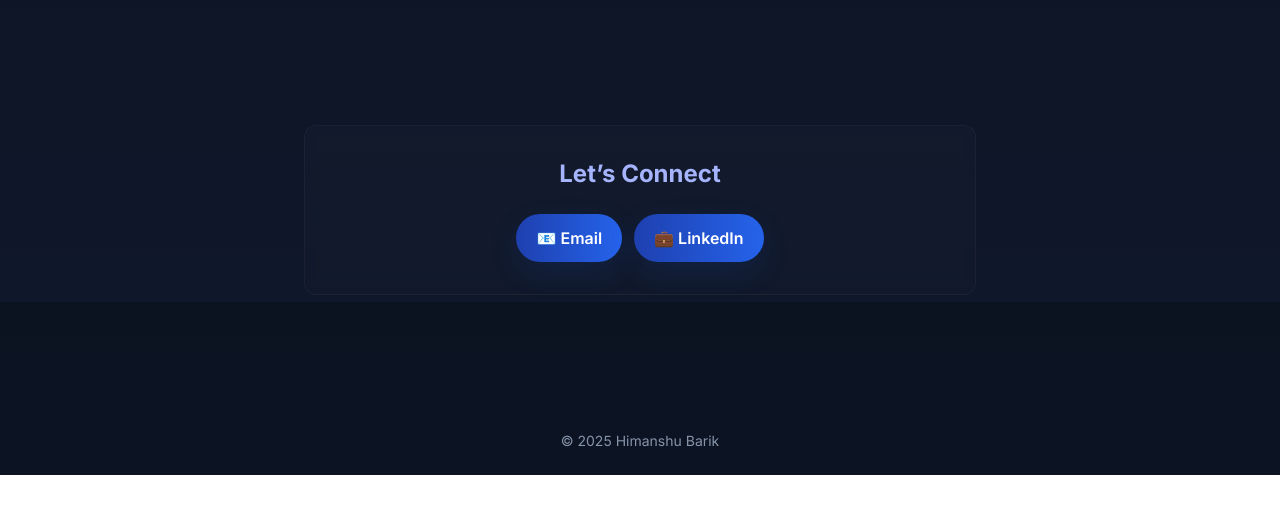
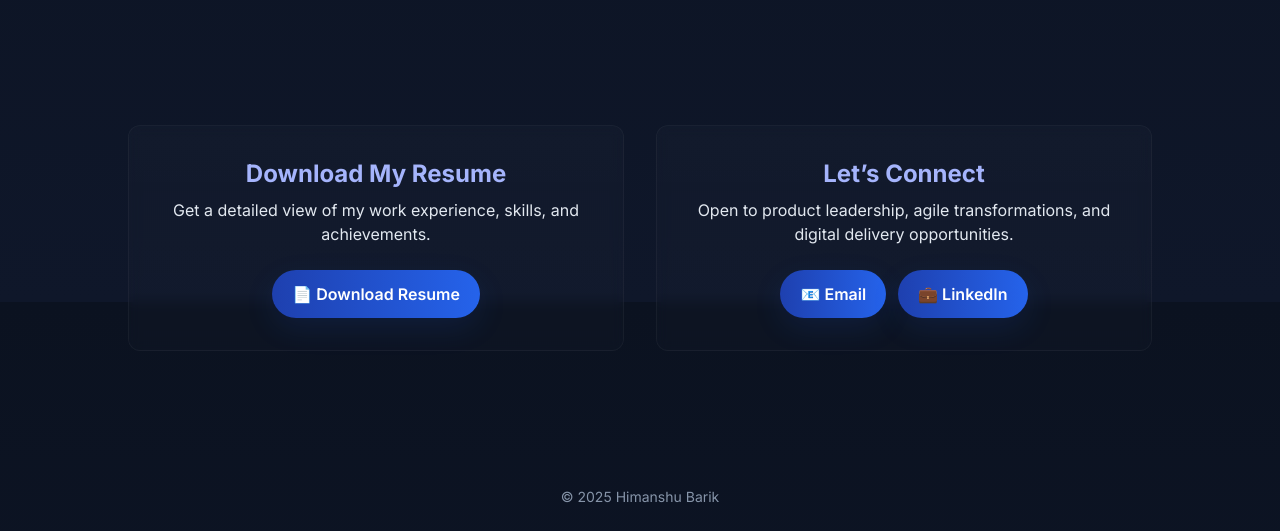
Before and after one commit to himanshubarik1508/himanshu-portfolio, a plain HTML site: page index.html in a window 1280 px wide. Shown: the part 2098-2629 px from the top of the page. Before the commit the page ends 2573 px from the top, so only its background shows below. Drawn offline with nearby package versions, Linux system fonts and the light colour scheme.

Commit message:
Added Correct Resume and download buttons

```diff
--- a/index.html
+++ b/index.html
@@ -67,6 +67,7 @@
         <div class="flex items-center justify-center gap-4" data-aos="fade-up" data-aos-delay="240">
           <a href="#about" class="btn-primary">About Me</a>
           <a href="#contact" class="btn-primary">Contact</a>
+		  <a href="Himanshu_Barik_ProductManager_14years.pdf" class="btn-primary" download>📄 Download Resume</a>
         </div>
         <div class="scroll-indicator mt-10 mx-auto" aria-hidden="true" data-aos="fade-up" data-aos-delay="360">
           <svg width="20" height="20" viewBox="0 0 24 24" fill="none"><path d="M12 5v14" stroke="white" stroke-width="1.6" stroke-linecap="round"/><path d="M7 10l5 5 5-5" stroke="white" stroke-width="1.6" stroke-linecap="round" stroke-linejoin="round"/></svg>
@@ -159,17 +160,34 @@
       </div>
     </section>
 
-    <!-- CONTACT (bottom inline block, simple) -->
-    <section id="contact" class="py-16 px-6 mb-12" data-aos="fade-up">
-      <div class="max-w-2xl mx-auto text-center p-8 rounded-xl glass-card">
-        <h2 class="text-2xl font-bold text-indigo-300 mb-2">Let’s Connect</h2>
-        <p class="text-slate-200 mb-6"></p>
-        <div class="flex flex-col sm:flex-row items-center justify-center gap-3">
-          <a class="btn-primary" href="mailto:himanshu@himanshubarik.com">📧 Email</a>
-          <a class="btn-primary" href="https://www.linkedin.com/in/himanshubarik" target="_blank">💼 LinkedIn</a>
+    <!-- RESUME + CONTACT (Dual Glass Cards) -->
+    <section id="resume-contact" class="py-16 px-6 mb-12" data-aos="fade-up">
+      <div class="grid grid-cols-1 md:grid-cols-2 gap-8 max-w-5xl mx-auto">
+
+        <!-- Glass Card 1: Resume -->
+        <div class="glass-card p-8 text-center rounded-xl">
+          <h2 class="text-2xl font-bold text-indigo-300 mb-2">Download My Resume</h2>
+          <p class="text-slate-200 mb-6">
+            Get a detailed view of my work experience, skills, and achievements.
+          </p>
+          <a href="Himanshu_Barik_ProductManager_14years.pdf" class="btn-primary" download>📄 Download Resume</a>
         </div>
+
+        <!-- Glass Card 2: Let's Connect -->
+        <div class="glass-card p-8 text-center rounded-xl">
+          <h2 class="text-2xl font-bold text-indigo-300 mb-2">Let’s Connect</h2>
+          <p class="text-slate-200 mb-6">
+            Open to product leadership, agile transformations, and digital delivery opportunities.
+          </p>
+          <div class="flex flex-col sm:flex-row items-center justify-center gap-3">
+            <a class="btn-primary" href="mailto:himanshu@himanshubarik.com">📧 Email</a>
+            <a class="btn-primary" href="https://www.linkedin.com/in/himanshubarik" target="_blank">💼 LinkedIn</a>
+          </div>
+        </div>
+
       </div>
     </section>
+
 
   </main>
 
```
Also changed, not shown: contact.html (+1 -1 lines), projects.html (+19 -11 lines), 2 other files.
